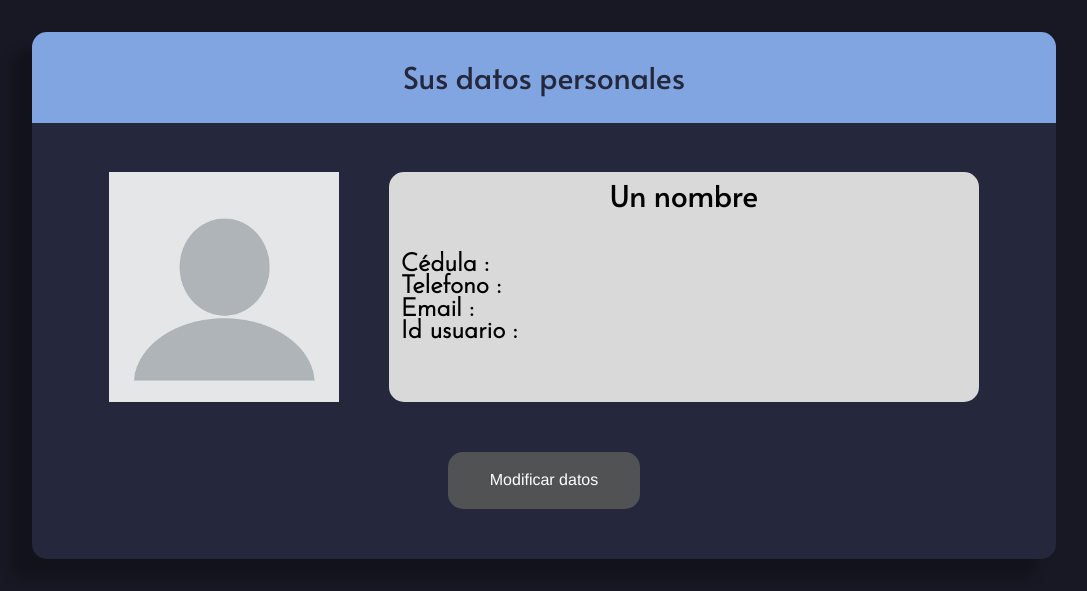
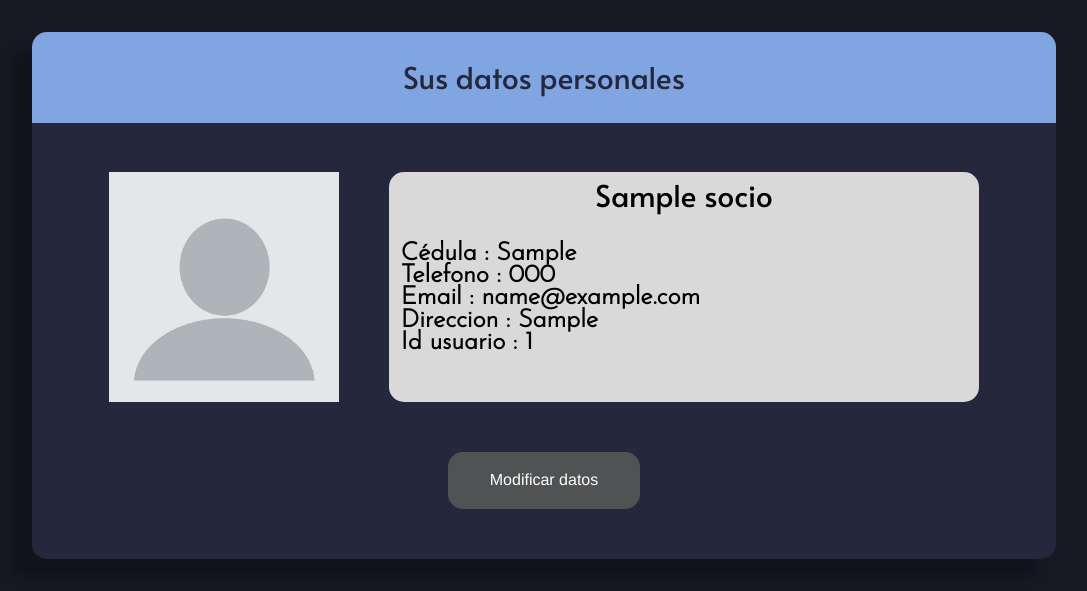
Before and after one commit to PormanEdu193/proyectoApps, a PHP site: page /views/Usuario/Usuario__Perfil.php in a window 1280 px wide. Shown: the part 209-800 px from the top of the page, without its empty margins (96-1183 px from the left). Run offline with PHP 8.4, Linux system fonts and the light colour scheme; the visitor is signed in with stand-in values (Sample User, id 1); tables that the repository leaves empty hold one stand-in row (values such as "Sample post"); lists and menus that the app fills with data are empty.

Commit message:
Se arreglaron botones de la interfaz, y ya obtiene datos de la base de datos, con validaciones

```diff
--- a/views/Usuario/Usuario__Perfil.php
+++ b/views/Usuario/Usuario__Perfil.php
@@ -1,3 +1,10 @@
+<?php
+session_start();
+if (empty($_SESSION['nombre_usuario'])) {
+    header("location: ./.././../index.php");
+
+}
+?>
 <!DOCTYPE html>
 <html lang="en">
 <head>
@@ -12,14 +19,36 @@
     <title>Perfil</title>
 </head>
 <body>
+    <?php
+        include("./.././../includes/socio_crud.php");
+        include("./.././../includes/socio.php");
+        include("./.././../config/database.php");
+        $db = new Database();
+        $connection = $db->connect();
+        session_start();
+        $id = $_SESSION['id_usuario'];
+        $socio;
+
+        $consulta = "SELECT * FROM Socios WHERE id_socio = '$id'";
+        $result = mysqli_query($connection, $consulta);
+        if($result->num_rows==1){
+            $row = $result->fetch_assoc();
+            $id_socio = $row['id_socio'];
+            $socio_crud = new SocioCrud($connection);
+            $socio_info = $socio_crud->get_socio($id_socio);
+            $socio = new Socio($socio_info['id_socio'], $socio_info['nombre'], $socio_info['identificacion'], $socio_info['direccion'], $socio_info['email'], $socio_info['telefono']);
+
+        }
+
+    ?>
     <header>
         <h1 class="header__Nombre">CLUB NÁUTICO ALBATROS</h1>
         <ul class="header__opciones">
-            <li><a href="">home</a></li>
-            <li><a href="./Usuario__Perfil.php">perfil</a></li>
-            <li><a href="./Usuario__barcos.php">barcos</a></li>
-            <li><a href="./Usuario__Salidas.php">historial de salidas</a></li>
-            <li><a href="../../index.php">salir</a></li>
+            <li><a href="index.php">home</a></li>
+            <li><a href="Usuario__Perfil.php">perfil</a></li>
+            <li><a href="Usuario__barcos.php">barcos</a></li>
+            <li><a href="Usuario__Salidas.php">historial de salidas</a></li>
+            <li><a href="../../includes/cerrar_session.php">salir</a></li>
         </ul>
 
     </header>
@@ -31,13 +60,13 @@
                     <img src="../../assets/images/Icono_3.png" alt="" class="datosPersonales__imagen">
                     <div class="datosPersonales__datos">
                         <div class="datos__encabezado">
-                            <h3 class="datos__encabezado--nombre">Un nombre</h3>
+                            <h3 class="datos__encabezado--nombre"><?php echo $socio->get_nombre(); ?></h3>
                         </div>
                         <div class="datos__resto">
                             <table>
                                 <tr>
                                     <th>
-                                        Cédula :
+                                        Cédula : <?php echo $socio->get_identificacion(); ?>
                                     </th>
                                     <th class="datos__resto--cedula">
 
@@ -45,7 +74,7 @@
                                 </tr>
                                 <tr>
                                     <th>
-                                        Telefono :
+                                        Telefono : <?php echo $socio->get_telefono(); ?>
                                     </th>
                                     <th class="datos__resto--telefono">
 
@@ -53,7 +82,7 @@
                                 </tr>
                                 <tr>
                                     <th>
-                                        Email :
+                                        Email : <?php echo $socio->get_email(); ?>
                                     </th>
                                     <th class="datos__resto--email">
 
@@ -61,7 +90,15 @@
                                 </tr>
                                 <tr>
                                     <th>
-                                        Id usuario :
+                                        Direccion : <?php echo $socio->get_direccion(); ?>
+                                    </th>
+                                    <th class="datos__resto--direccion">
+
+                                    </th>
+                                </tr>
+                                <tr>
+                                    <th>
+                                        Id usuario : <?php echo $socio->get_id_socio(); ?>
                                     </th>
                                     <th class="datos__resto--idUsuario">
 
@@ -76,5 +113,6 @@
         </section>
     </main>
     <div class="capa"></div>
+
 </body>
 </html>
```
